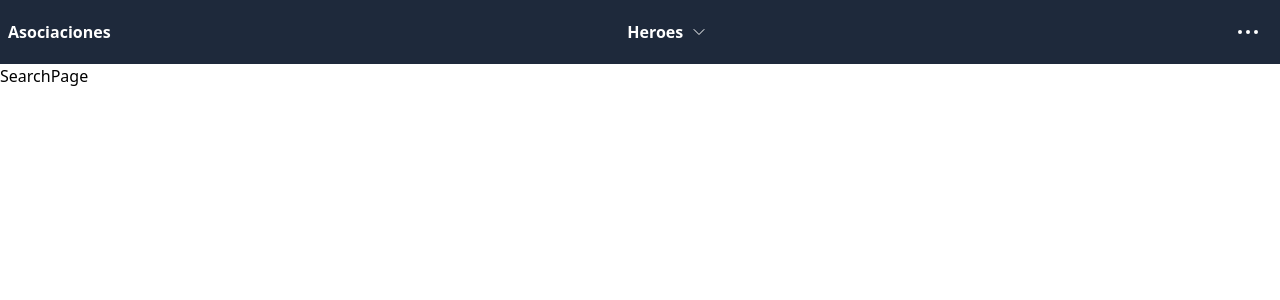
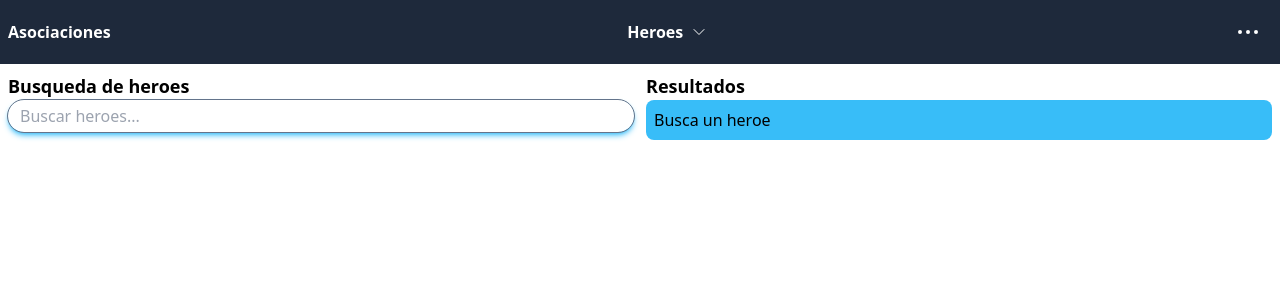
Before and after one commit to Beto-Dz/HeroesApp, a React (Vite) app: page /search in a window 1280 px wide. Shown: the top 300 px of the page. Built offline with nearby package versions, Linux system fonts and the light colour scheme.

Commit message:
searchComponent agregado

```diff
--- a/package.json
+++ b/package.json
@@ -11,6 +11,7 @@
   },
   "dependencies": {
     "@heroicons/react": "^2.2.0",
+    "query-string": "^9.1.1",
     "react": "^18.3.1",
     "react-dom": "^18.3.1",
     "react-router-dom": "6.28.0"
--- a/src/heroes/components/HeroList.jsx
+++ b/src/heroes/components/HeroList.jsx
@@ -1,9 +1,12 @@
+import { useMemo } from "react";
 import { getHeroesByPublisher } from "../helpers/getHeroesByPublisher";
 import { HeroCard } from "./HeroCard";
 
 export const HeroList = ({ publisher = "" }) => {
   // usando el helper para filtrar los heroes por el publicador
-  const heroes = getHeroesByPublisher(publisher);
+  // resultado de funcion memorizada para evitar que si un componente padre cambia
+  // entonces se evite volver a hacer una llamada a esta funcion
+  const heroes = useMemo( () => getHeroesByPublisher(publisher), [publisher]);
 
   if (!heroes) return null;
 
@@ -11,7 +14,9 @@ export const HeroList = ({ publisher = "" }) => {
     <ul className="grid grid-cols-template-auto gap-2">
         {
             heroes.map(hero => (
+              <li>
                 <HeroCard key={hero.id} {...hero} />
+              </li>
             ))
         }
     </ul>
--- /dev/null
+++ b/src/heroes/components/SearchComponent.jsx
@@ -0,0 +1,33 @@
+import { useForm } from "../../hooks/useForm";
+
+export const SearchComponent = ({ navigate, firsValue = "" }) => {
+  // uso de custom hook para manejo del formulario
+  const { searchText, handleOnChangeInput } = useForm({
+    searchText: firsValue,
+  });
+
+  // función de ayuda para manejar el envío del formulario
+  const handleFormSubmit = (e) => {
+    e.preventDefault();
+
+    if (searchText.trim().length <= 0) return;
+
+    // usando query params con ?q=
+    navigate(`?q=${searchText.toLowerCase().trim()}`);
+  };
+
+  return (
+    <form onSubmit={handleFormSubmit}>
+      <input
+        type="text"
+        name="searchText"
+        value={searchText}
+        onChange={handleOnChangeInput}
+        className="p-1 px-3 rounded-full outline-1 outline-slate-500 outline w-full shadow-md shadow-sky-400"
+        placeholder="Buscar heroes..."
+        autoComplete="off"
+        autoFocus
+      />
+    </form>
+  );
+};
--- /dev/null
+++ b/src/heroes/helpers/getHeroesByName.js
@@ -0,0 +1,12 @@
+import { heros } from "../data/heros";
+
+export const getHeroesByName = (name = "") => {
+  name = name.trim().toLowerCase();
+
+  if (name.length <= 0) return;
+
+  // includes sobre una cadena busca x palabra dentro de una frase
+  return heros.filter((hero) =>
+    hero.superhero.toLocaleLowerCase().includes(name)
+  );
+};
--- a/src/heroes/pages/HeroPage.jsx
+++ b/src/heroes/pages/HeroPage.jsx
@@ -1,6 +1,7 @@
 import { Navigate, useNavigate, useParams } from "react-router-dom"
 import { getHeroesByID } from "../helpers/getHeroesByID";
 import { ArrowUturnLeftIcon } from "@heroicons/react/24/outline";
+import { useMemo } from "react";
 
 export const HeroPage = () => {
   // uso de custom hook de react router para trabajar facilmente con los parametros
@@ -9,7 +10,9 @@ export const HeroPage = () => {
   // aqui deberiamos ver el id del heroe {hero_id}
   // console.log(queryParams)
 
-  const hero = getHeroesByID(queryParams.hero_id);
+  // resultado de funcion memorizada para evitar que si un componente padre cambia
+  // entonces se evite volver a hacer una llamada a esta funcion
+  const hero =  useMemo( () => getHeroesByID(queryParams.hero_id), [queryParams.hero_id]);
 
   // si no hay un hero, redirige a /marvel
   if(!hero){
--- a/src/heroes/pages/SearchPage.jsx
+++ b/src/heroes/pages/SearchPage.jsx
@@ -1,5 +1,56 @@
+import { useLocation, useNavigate } from "react-router-dom";
+import { SearchComponent } from "../components/SearchComponent";
+import queryString from "query-string";
+import { getHeroesByName } from "../helpers/getHeroesByName";
+import { HeroCard } from "../components/HeroCard";
+
 export const SearchPage = () => {
+  // uso de custom hook para manejar la navegación
+  const navigate = useNavigate();
+
+  // hook para obtener manejar el location
+  const { search } = useLocation();
+
+  // uso de libreria externa para parsear la cadena del search en un objeto
+  const { q = '' } = queryString.parse(search);
+
+  let heroes = null;
+
+  if(q){
+    // heroes filtrados de acuerdo al nombre
+    heroes = getHeroesByName(q);
+  }
+
+  const showSearchHero = (!q || q.length <= 0);
+  const showError = (!heroes || heroes?.length <= 0);
+  const showList = (heroes && heroes?.length > 0);
+
   return (
-    <div>SearchPage</div>
-  )
-}
+    <section className="p-2 grid md:grid-cols-2 gap-3">
+      <section>
+        <h1 className="font-bold text-lg">Busqueda de heroes</h1>
+        <SearchComponent navigate={navigate} firsValue={q} />
+      </section>
+      <section>
+        <h1 className="font-bold text-lg">Resultados</h1>
+        <section className="border-t border-blue-200 border">
+          {
+            showSearchHero && <p className="p-2 rounded-lg bg-sky-400">Busca un heroe</p>
+            ||
+            showError && <p className="p-2 rounded-lg bg-red-400">No se han encontrado heroes: {`"${q}"`}</p>
+            ||
+            showList && (
+              <ul className="grid grid-cols-template-auto gap-2">
+                {heroes.map((hero) => (
+                  <li>
+                    <HeroCard key={hero.id} {...hero} />
+                  </li>
+                ))}
+              </ul>
+            )
+          }
+        </section>
+      </section>
+    </section>
+  );
+};
--- /dev/null
+++ b/src/hooks/useForm.js
@@ -0,0 +1,27 @@
+import { useState } from "react";
+
+export const useForm = (initialStateForm = {}) => {
+  // estado para manejar el estado del formulario
+  const [stateForm, setStateForm] = useState( initialStateForm );
+
+  // funcion de ayuda para manejar el cambio de un elemento del formulario
+  const handleOnChangeInput = ({ target }) => {
+    // desestructurando el name y value del input que hizo el cambio
+    const { name, value } = target;
+
+    // asignando nuevo estado, lo unico que cambia es el valor del input que hizo el cambio
+    setStateForm({ ...stateForm, [name]: value });
+  };
+
+  // funcion de ayuda para manejar el reset del formulario
+  const handleOnReset = () => {
+    setStateForm(initialStateForm);
+  };
+
+  return {
+    ...stateForm,
+    dataObjectToSend: stateForm,
+    handleOnChangeInput,
+    handleOnReset,
+  };
+};
--- a/src/index.css
+++ b/src/index.css
@@ -19,6 +19,7 @@
   body{
     width: 100dvw;
     height: 100dvh;
+    overflow-x: hidden;
   }
 
   #root{
```
Also changed, not shown: 1 other file (tests, documents, lock files or other folders).
